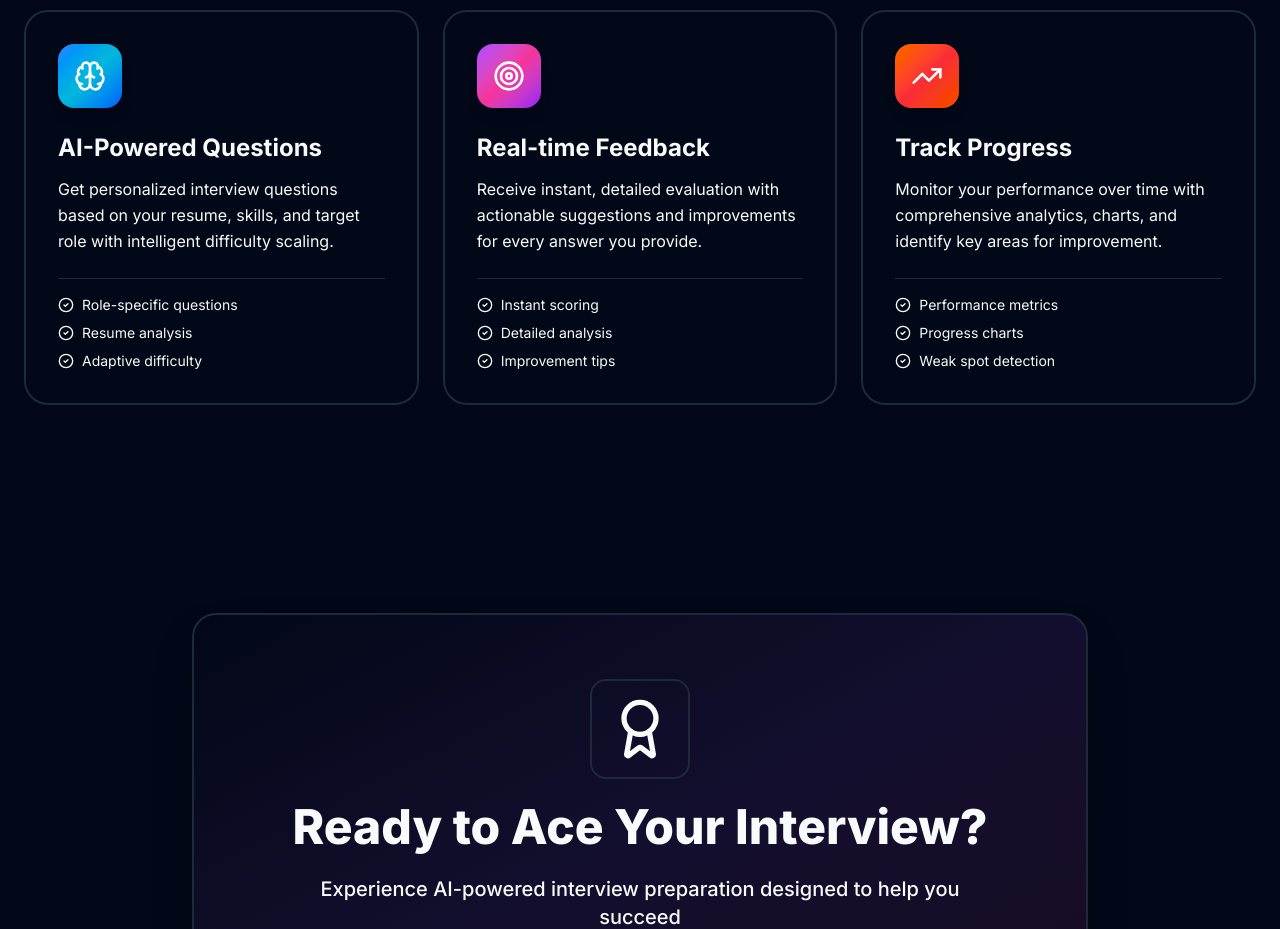
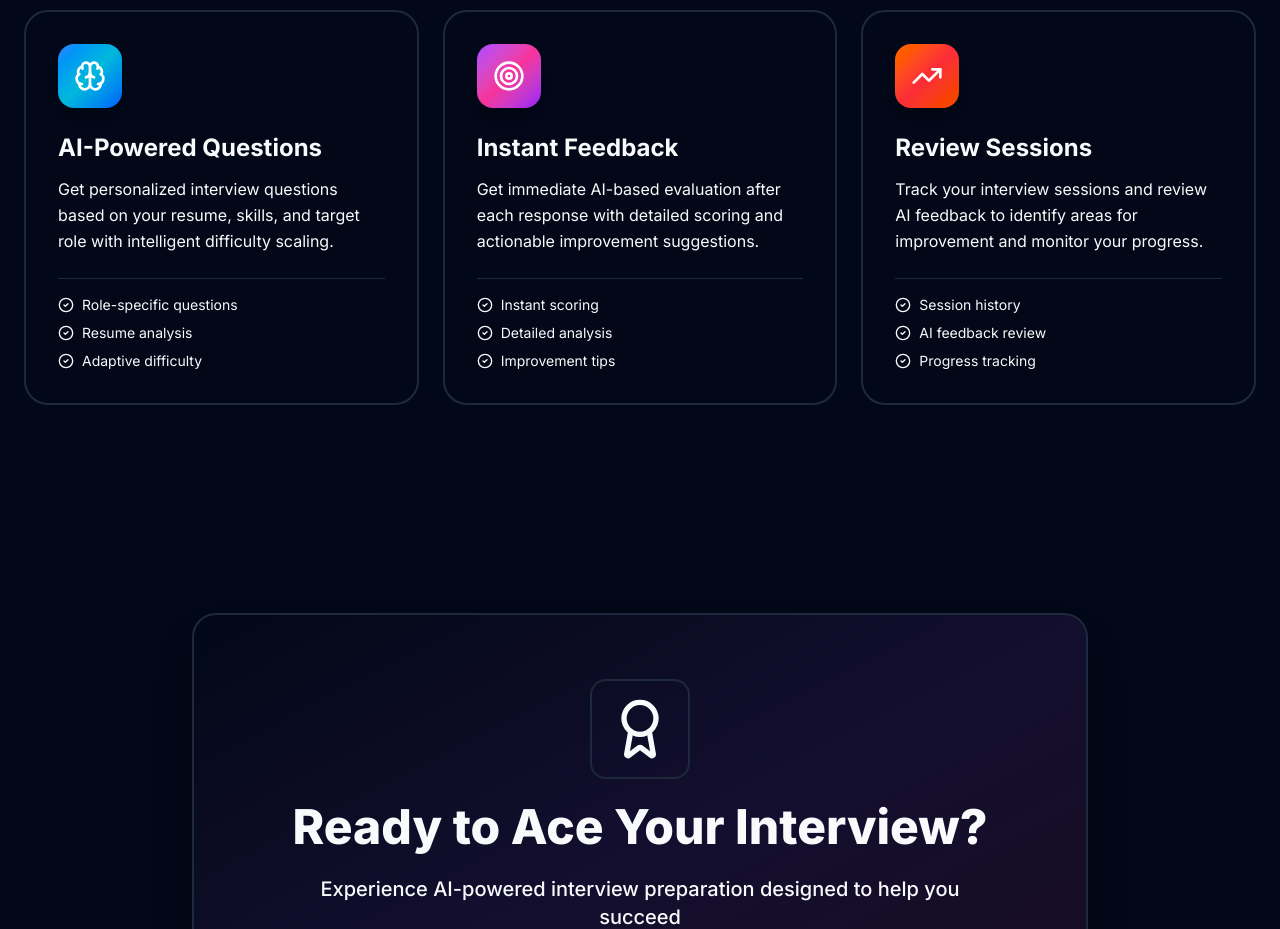
Before and after one commit to ritesh-negii/interviewly-ai, a Next.js app: page / in a window 1280 px wide. Shown: the part 1280-2209 px from the top of the page. Built offline with nearby package versions, Linux system fonts and the light colour scheme.

Commit message:
Update landing page copy to accurately reflect features

```diff
--- a/src/app/page.tsx
+++ b/src/app/page.tsx
@@ -125,17 +125,17 @@ export default function HomePage() {
             />
             <FeatureCard
               icon={<Target className="h-7 w-7 sm:h-8 sm:w-8" />}
-              title="Real-time Feedback"
-              description="Receive instant, detailed evaluation with actionable suggestions and improvements for every answer you provide."
+              title="Instant Feedback"
+              description="Get immediate AI-based evaluation after each response with detailed scoring and actionable improvement suggestions."
               gradient="from-purple-500 via-pink-500 to-purple-600"
               features={['Instant scoring', 'Detailed analysis', 'Improvement tips']}
             />
             <FeatureCard
               icon={<TrendingUp className="h-7 w-7 sm:h-8 sm:w-8" />}
-              title="Track Progress"
-              description="Monitor your performance over time with comprehensive analytics, charts, and identify key areas for improvement."
+              title="Review Sessions"
+              description="Track your interview sessions and review AI feedback to identify areas for improvement and monitor your progress."
               gradient="from-orange-500 via-red-500 to-orange-600"
-              features={['Performance metrics', 'Progress charts', 'Weak spot detection']}
+              features={['Session history', 'AI feedback review', 'Progress tracking']}
             />
           </div>
         </div>
```
